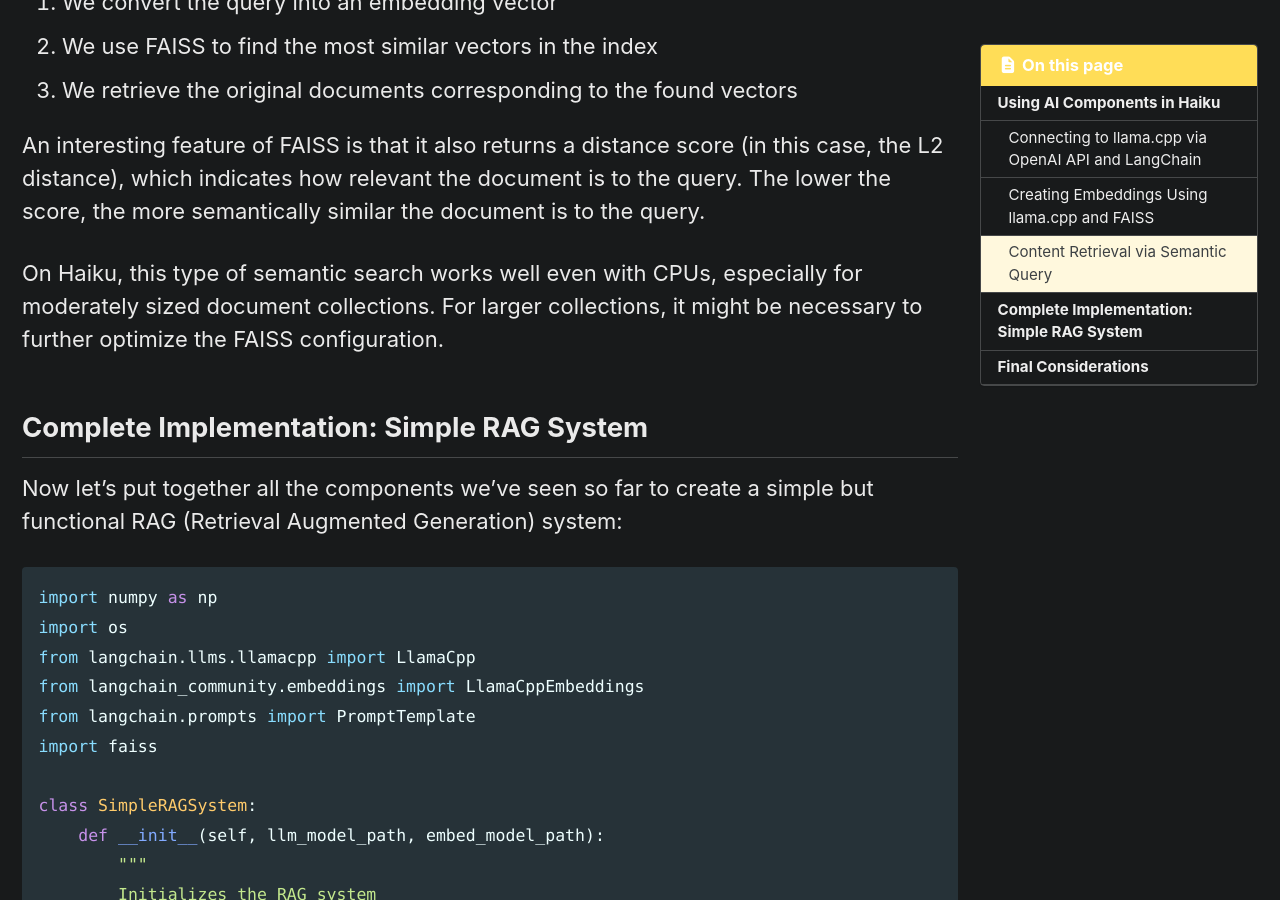
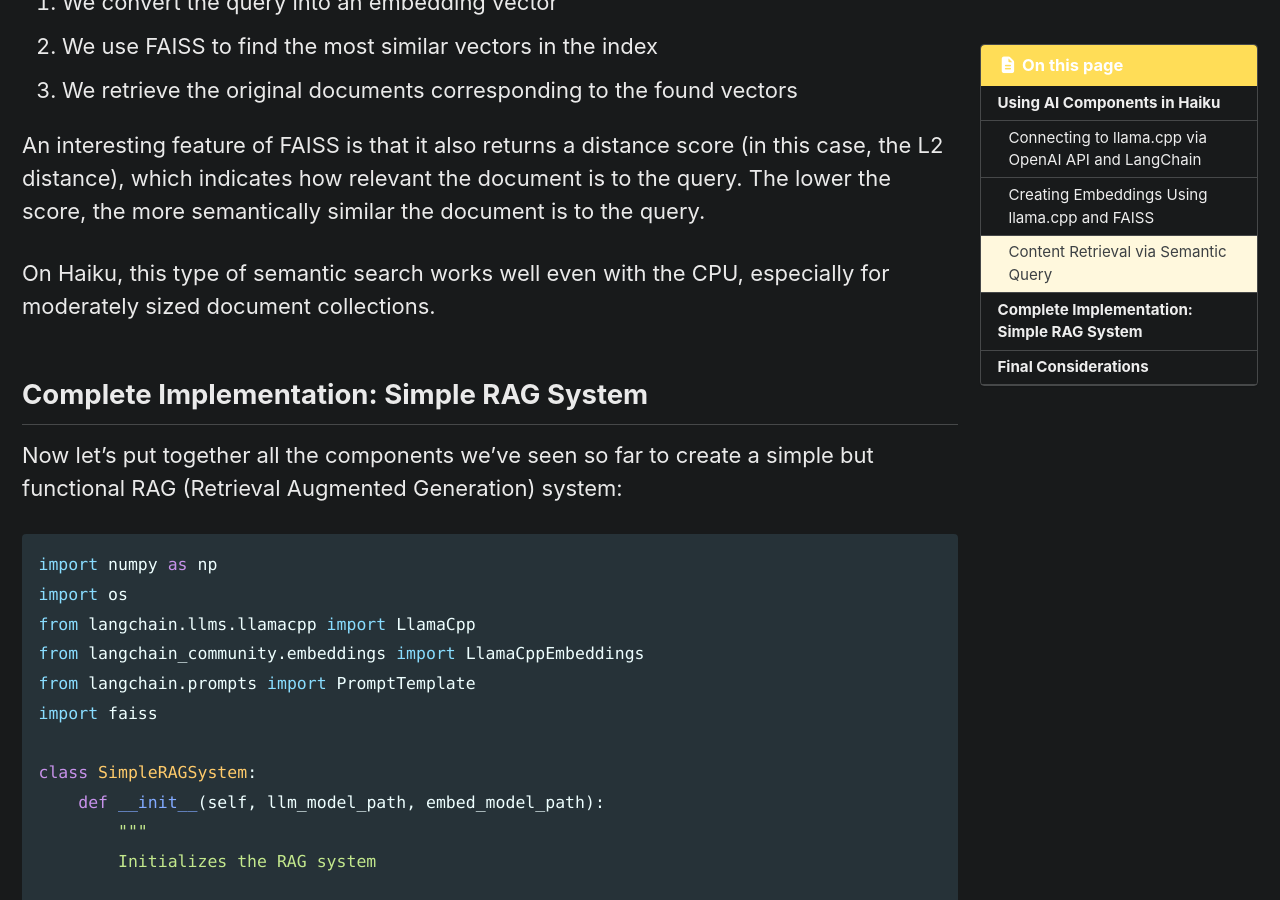
Before and after one commit to nexus6-haiku/nexus6-haiku.github.io, a Jekyll site: the page built from _posts/2025-19-03-Setup-an-environment-for-AI-in-Haiku-Part-2.md, in a window 1280 px wide and 900 px high, scrolled down 7453 px. Built offline with Jekyll 4.4.1, drawn with Linux system fonts in a browser that asks for light colours; cached includes are drawn as plain includes; some web fonts are replaced; some of the changed text lies outside the part shown.

Commit message:
Improve article content

```diff
--- a/_posts/2025-19-03-Setup-an-environment-for-AI-in-Haiku-Part-2.md
+++ b/_posts/2025-19-03-Setup-an-environment-for-AI-in-Haiku-Part-2.md
@@ -238,7 +238,7 @@
 
 An interesting feature of FAISS is that it also returns a distance score (in this case, the L2 distance), which indicates how relevant the document is to the query. The lower the score, the more semantically similar the document is to the query.
 
-On Haiku, this type of semantic search works well even with CPUs, especially for moderately sized document collections. For larger collections, it might be necessary to further optimize the FAISS configuration.
+On Haiku, this type of semantic search works well even with the CPU, especially for moderately sized document collections.
 
 ## Complete Implementation: Simple RAG System
 
@@ -446,7 +446,7 @@
 
 I've shown how to configure and use an AI/LLM stack in Haiku, demonstrating that it's possible to run language models and semantic retrieval systems even on a lightweight operating system without GPU acceleration.
 
-The resource that's most scarce on Haiku for these types of applications is definitely RAM. LLM models, even quantized ones, require a significant amount of memory. For an acceptable experience, I recommend:
+LLM models, even quantized ones, require a significant amount of memory. For an acceptable experience, I recommend:
 
 1. **Using quantized models**: Models in GGUF format with 4-bit or 3-bit quantization can significantly reduce memory consumption.
 2. **Limiting the context**: Reducing the context size (`n_ctx`) is one of the most effective ways to reduce memory usage.
```
